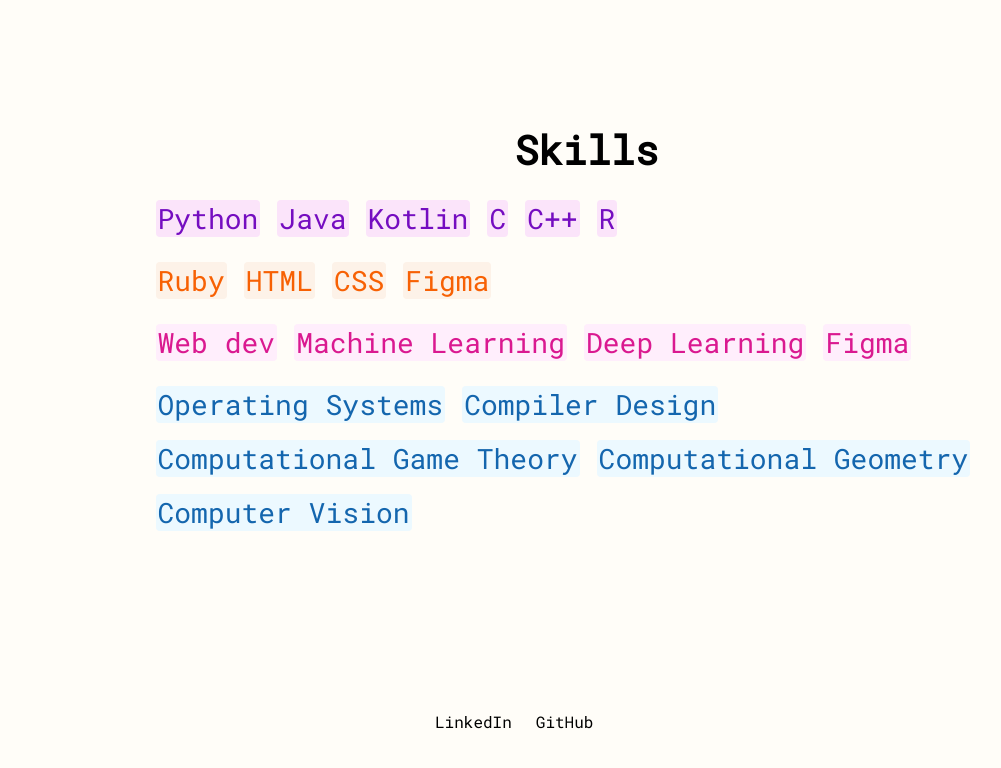
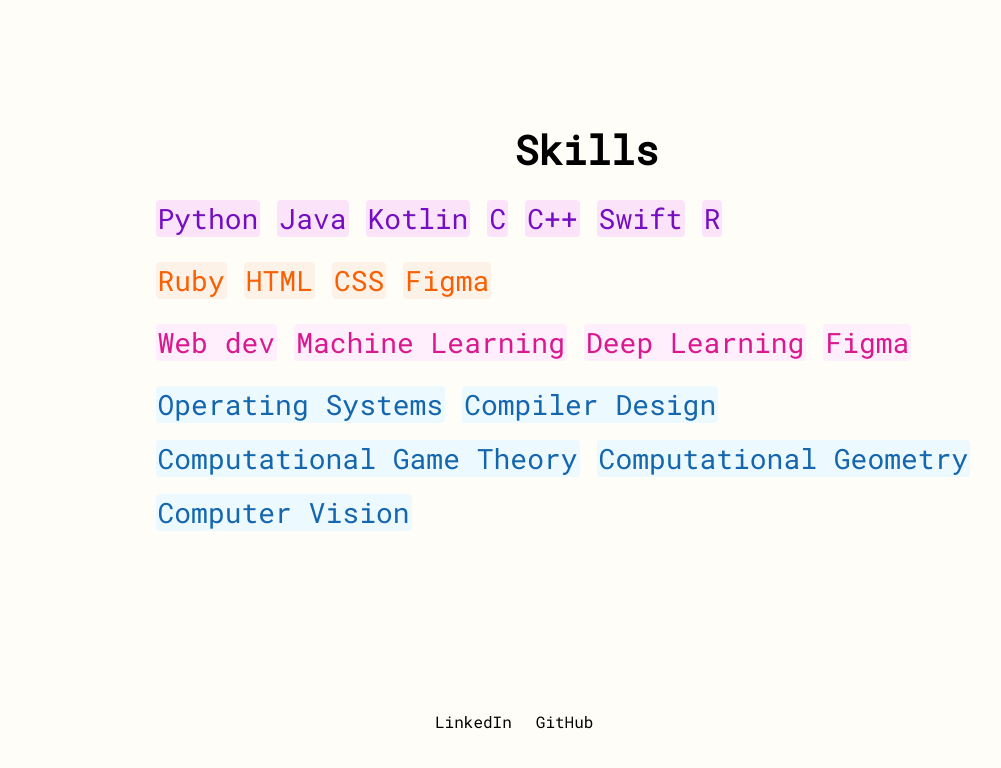
Before and after one commit to ZiyouHu/Website-06-2025, a plain HTML site: page home.html in a window 1280 px wide. Shown: the part 1385-2153 px from the top of the page, without its empty margins (109-1110 px from the left). Drawn offline with Linux system fonts and the light colour scheme.

Commit message:
Add Swift into skill bank.

```diff
--- a/home.html
+++ b/home.html
@@ -51,6 +51,9 @@
         </div>
         <div class="text-bubble">
             <p class="wrapped-text">C++</p>
+        </div>
+        <div class="text-bubble">
+          <p class="wrapped-text">Swift</p>
         </div>
         <div class="text-bubble">
             <p class="wrapped-text">R</p>
```
